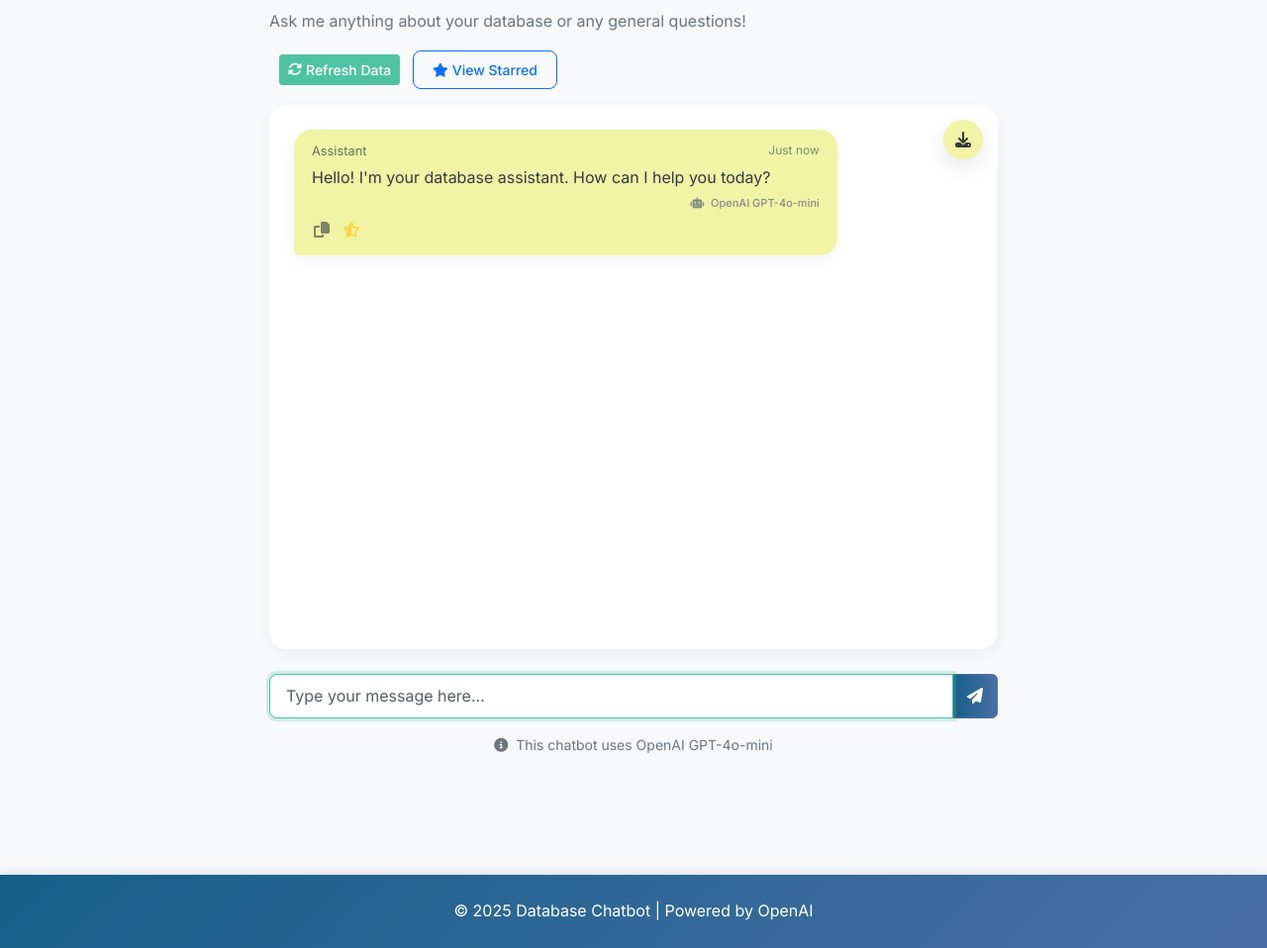
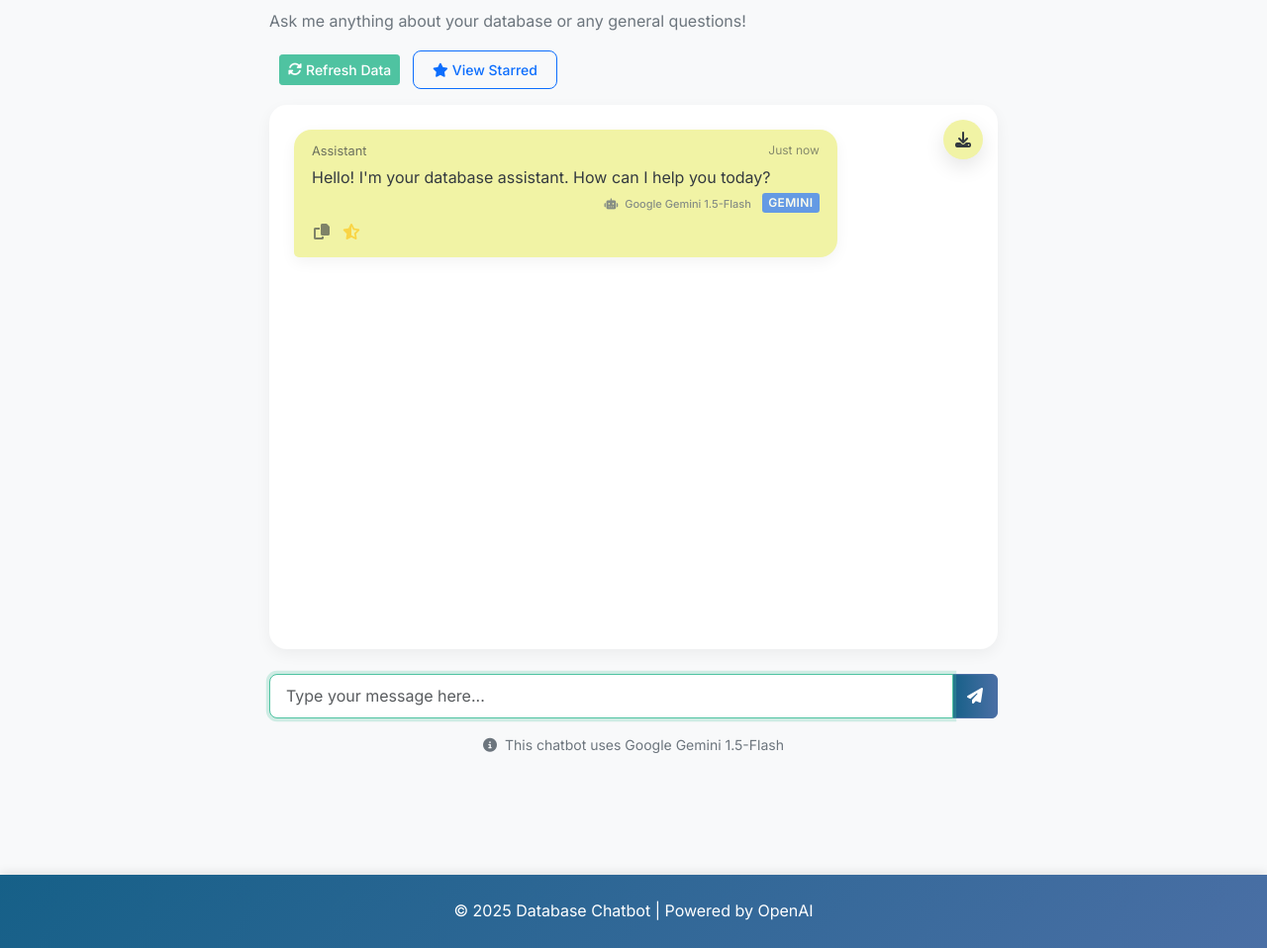
Before and after one commit to paulavishek/Nexus-360, a Django app: page / in a window 1280 px wide. Shown: the part 145-1103 px from the top of the page at 99% size. Run offline with Django 5.2, Linux system fonts and the light colour scheme; the visitor is signed in with stand-in values (Sample User, id 1); some libraries are stand-ins or nearby versions.

Commit message:
Update chatbot model reference from OpenAI GPT-4o-mini to Google Gemini 1.5-Flash; add model badge for clarity

```diff
--- a/templates/chatbot/index.html
+++ b/templates/chatbot/index.html
@@ -535,7 +535,7 @@
                     {% endif %}
                     </div>
                     <div class="message-source">
-                        <i class="fas fa-robot me-1"></i> OpenAI GPT-4o-mini
+                        <i class="fas fa-robot me-1"></i> Google Gemini 1.5-Flash <span class="model-badge gemini">Gemini</span>
                     </div>
                     <div class="message-actions">
                         <button class="message-action-btn copy-btn" title="Copy to clipboard">
@@ -565,7 +565,7 @@
 
         <p class="text-center text-muted small mt-3">
             <i class="fas fa-info-circle me-1"></i>
-            This chatbot uses OpenAI GPT-4o-mini
+            This chatbot uses Google Gemini 1.5-Flash
         </p>
     </div>
 </div>
```
